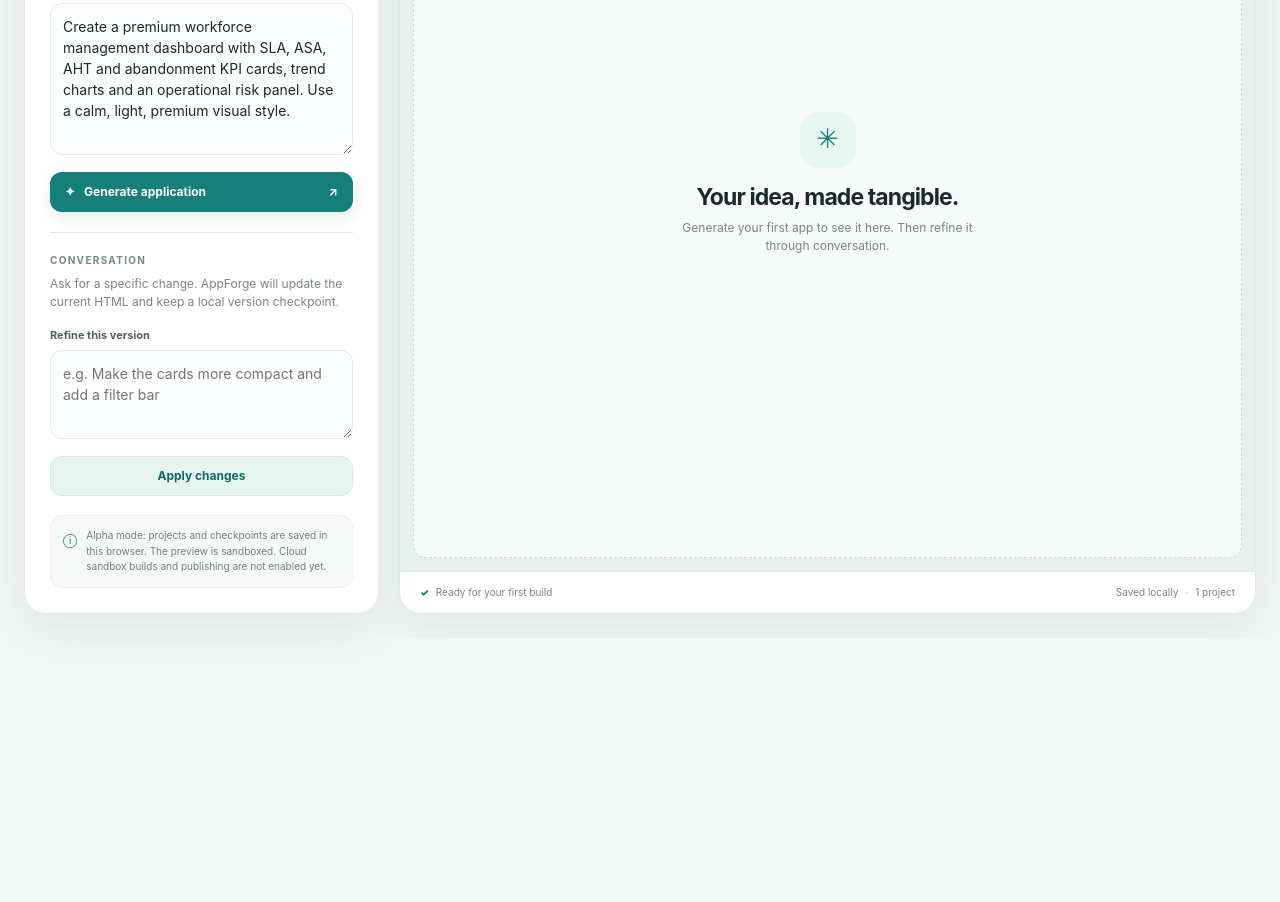
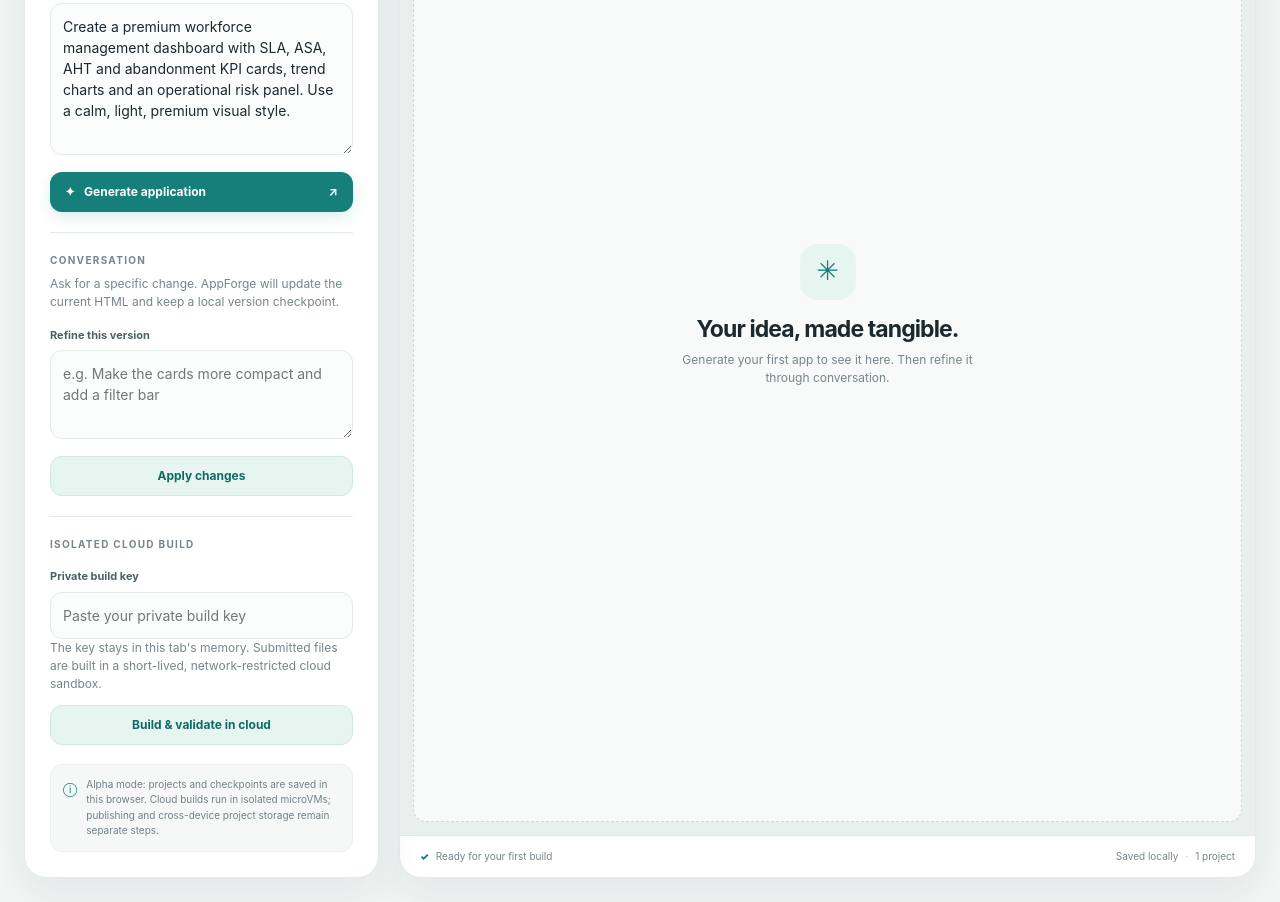
Before and after one commit to Swapnild007/SAARTHI, a plain HTML site: page appforge/index.html in a window 1280 px wide. Shown: the part 414-1316 px from the top of the page. Before the commit the page ends 1052 px from the top, so only its background shows below. Drawn offline with Linux system fonts and the light colour scheme.

Commit message:
Add isolated cloud build controls

```diff
--- a/appforge/index.html
+++ b/appforge/index.html
@@ -34,7 +34,13 @@
       <label class="field-label" for="changeRequest">Refine this version</label>
       <textarea id="changeRequest" rows="3" maxlength="2000" placeholder="e.g. Make the cards more compact and add a filter bar"></textarea>
       <button class="btn btn-secondary btn-wide" id="refine">Apply changes</button>
-      <div class="notice"><span class="notice-icon">ⓘ</span><span>Alpha mode: projects and checkpoints are saved in this browser. The preview is sandboxed. Cloud sandbox builds and publishing are not enabled yet.</span></div>
+      <div class="divider"></div>
+      <div class="section-label">Isolated cloud build</div>
+      <label class="field-label" for="buildKey">Private build key</label>
+      <input id="buildKey" class="text-input" type="password" autocomplete="off" spellcheck="false" placeholder="Paste your private build key">
+      <p class="helper">The key stays in this tab's memory. Submitted files are built in a short-lived, network-restricted cloud sandbox.</p>
+      <button class="btn btn-secondary btn-wide" id="cloudBuild">Build &amp; validate in cloud</button>
+      <div class="notice"><span class="notice-icon">ⓘ</span><span>Alpha mode: projects and checkpoints are saved in this browser. Cloud builds run in isolated microVMs; publishing and cross-device project storage remain separate steps.</span></div>
     </aside>
     <section class="right-panel">
       <div class="project-toolbar">
```
